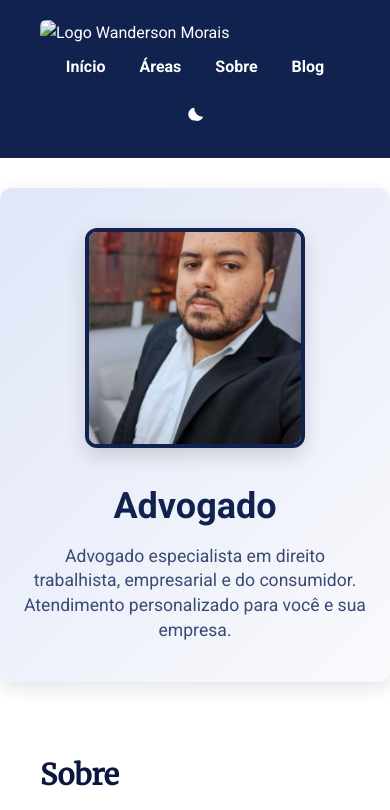
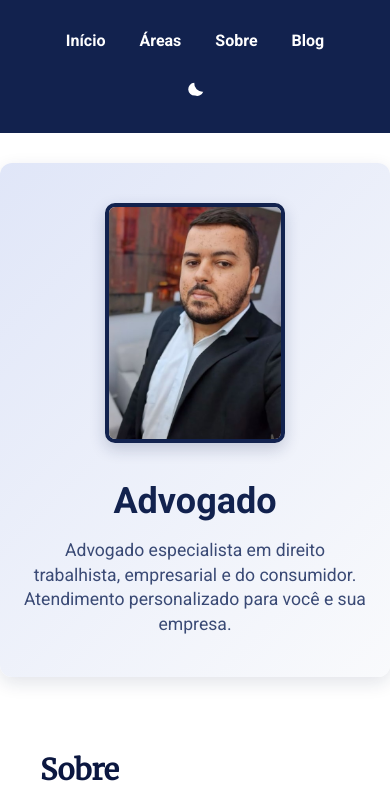
Before and after one commit to ClovisJunioG/Advocacia, a plain HTML site: page index.html in a window 390 px wide. Shown: the top 810 px of the page. Drawn offline with Linux system fonts and the light colour scheme.

Commit message:
Update index.html

```diff
--- a/index.html
+++ b/index.html
@@ -117,10 +117,11 @@
   color: white;
   padding: 20px 40px;
   display: flex;
-      justify-content: space-between;
+  justify-content: center; /* Centraliza horizontalmente */
   align-items: center;
   flex-wrap: wrap;
 }
+
     .header-logo-container {
       display: flex;
       align-items: center;
@@ -194,14 +195,15 @@
 }
 
 .hero-image {
-  width: 180px;
-  height: 240px;
+  width: 200px;
+  height: 200px;
   object-fit: cover;
-  border-radius: 10px;
+  border-radius: 50%;
   border: 4px solid #12224E;
   box-shadow: 0 6px 16px rgba(18, 34, 78, 0.2);
   transition: transform 0.3s ease;
 }
+
 
 .hero-text {
   flex: 1;
@@ -230,14 +232,15 @@
     text-align: center;
   }
  .hero-image {
-  width: 220px;
-  height: 220px;
-  border-radius: 12px;
+  width: 180px;
+  height: 240px;
   object-fit: cover;
-  box-shadow: 0 8px 20px rgba(0, 0, 0, 0.15);
-  transition: transform 0.3s ease, box-shadow 0.3s ease;
+  border-radius: 10px;
+  border: 4px solid #12224E;
+  box-shadow: 0 6px 16px rgba(18, 34, 78, 0.2);
+  transition: transform 0.3s ease;
+<section class="hero"
 }
-
 .hero-image:hover {
   transform: scale(1.03);
   box-shadow: 0 12px 28px rgba(0, 0, 0, 0.25);
@@ -464,9 +467,7 @@
 </head>
 <body>
   <header>
-    <div class="header-logo-container">
-      <img src="logo-wanderson.jpg" alt="Logo Wanderson Morais" class="logo" />
-    </div>
+
     <nav aria-label="Menu principal">
       <a href="#home" tabindex="0">Início</a>
       <a href="#areas" tabindex="0">Áreas</a>
```
Lines whose indentation alone changed are shown as unchanged.
